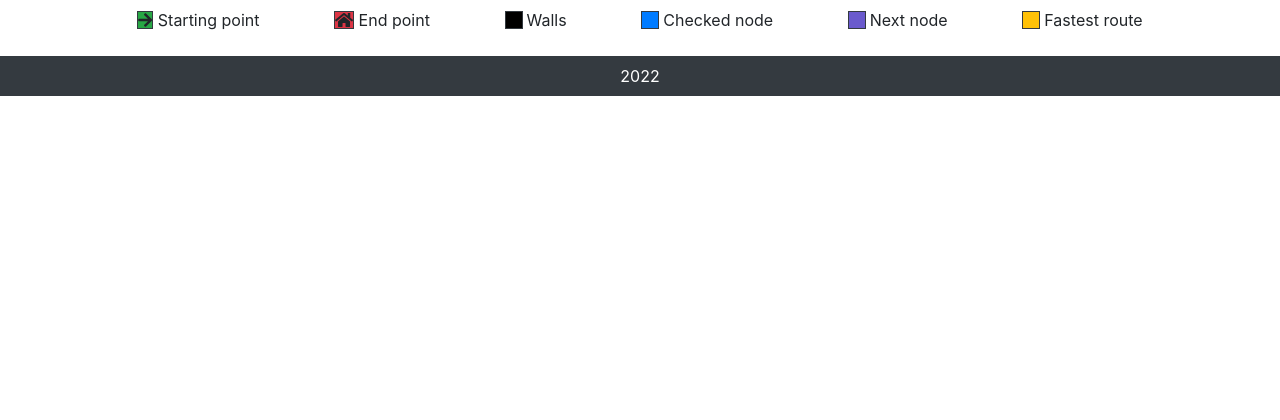
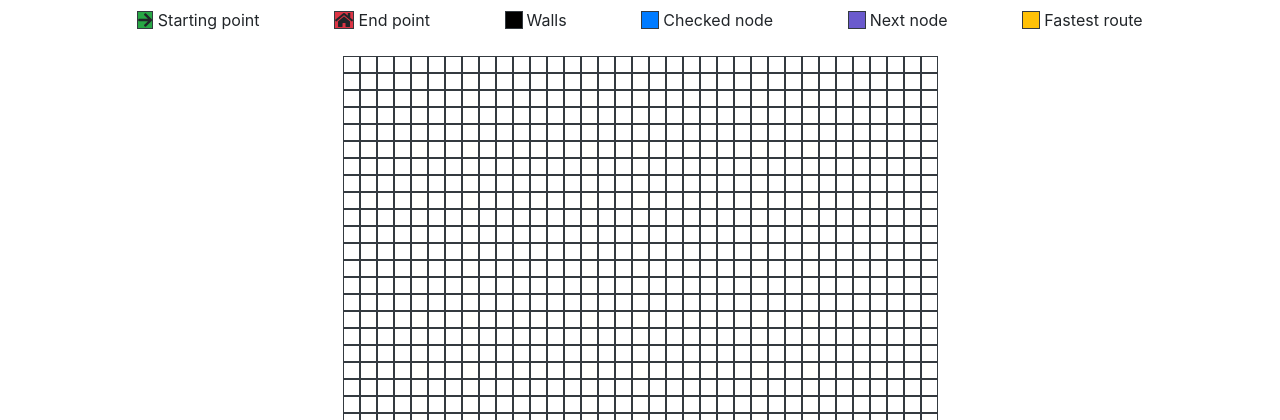
Before and after one commit to 99061142/Pathfinding, a CodeIgniter app: page /database/ in a window 1280 px wide. Shown: the part 56-476 px from the top of the page. Run offline with CodeIgniter, Linux system fonts and the light colour scheme; some libraries are stand-ins or nearby versions.

Commit message:
Added the for loops to the index page to make the board

```diff
--- a/application/views/pages/index.php
+++ b/application/views/pages/index.php
@@ -33,5 +33,13 @@
         </div>
     </div>
 
-    <div class="mt-4 d-table" id="nodes" style="margin: auto;"></div>
+    <div class="mt-4 d-table" id="nodes" style="margin: auto;">
+        <?php for($row = 0; $row < 35; $row++){ ?>
+            <div>
+                <?php for($col = 0; $col < 35; $col++){ ?>
+                    <div></div>
+                <?php } ?>
+            </div>
+        <?php } ?>
+    </div>
 </main>
```
